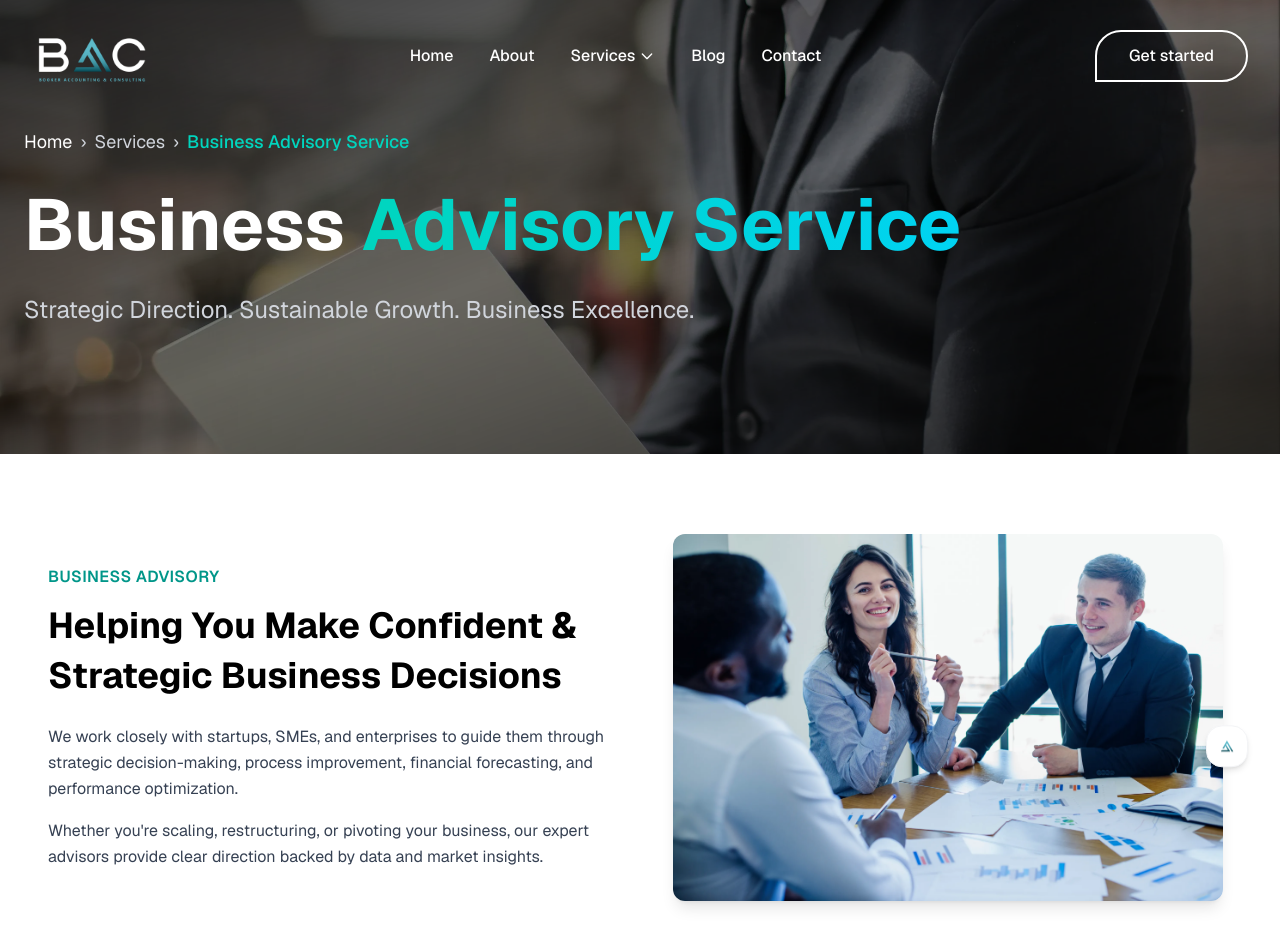
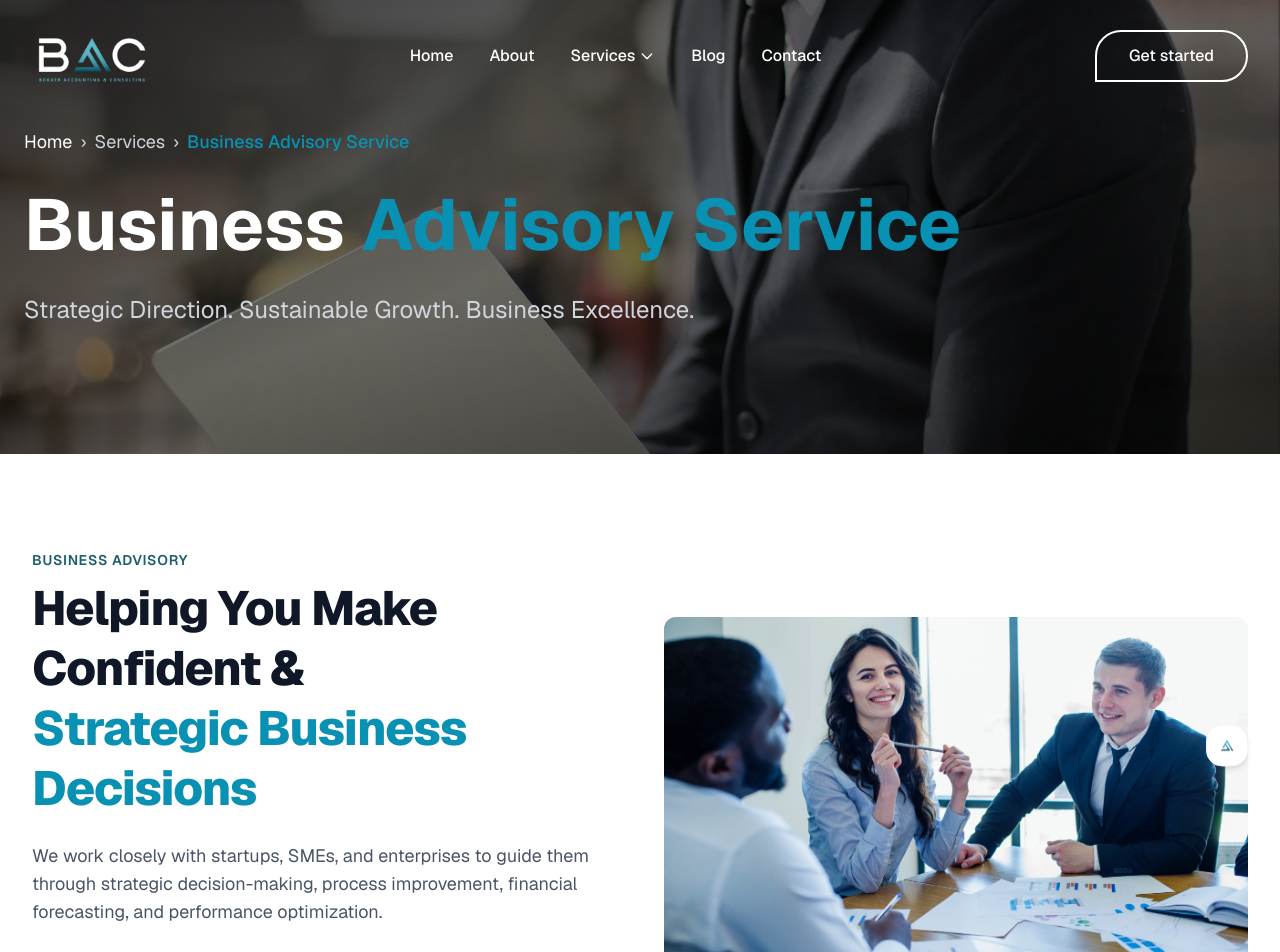
Before and after one commit to ajinas001/Booker_Accounting, a Next.js app: page /business-advisory in a window 1280 px wide. Shown: the top 952 px of the page. Built offline with nearby package versions, Linux system fonts and the light colour scheme.

Commit message:
update text color

```diff
--- a/src/app/about/page.jsx
+++ b/src/app/about/page.jsx
@@ -710,12 +710,12 @@ const AboutPageTimeline = () => {
             >
               <div className="text-sm md:text-lg flex text-gray-300 gap-x-2">
                 <Link href="/">
-                  <span className="text-white cursor-pointer hover:text-teal-400 transition-colors">
+                  <span className="text-white cursor-pointer hover:text-textsecondary transition-colors">
                     Home
                   </span>
                 </Link>
                 &nbsp;›&nbsp;
-                <span className="text-teal-400 font-medium">About</span>
+                <span className="text-textsecondary font-medium">About</span>
               </div>
             </motion.div>
 
@@ -726,7 +726,7 @@ const AboutPageTimeline = () => {
               className="text-5xl md:text-7xl font-bold leading-tight mb-6"
             >
               The{" "}
-              <span className="text-transparent bg-clip-text bg-gradient-to-r from-teal-400 to-cyan-400">
+              <span className="text-transparent bg-clip-text bg-textsecondary">
                 BAC Story
               </span>
             </motion.h1>
--- a/src/app/accounting-bookkeeping/page.jsx
+++ b/src/app/accounting-bookkeeping/page.jsx
@@ -157,14 +157,14 @@ export default function AccountingPage() {
             <div className="text-sm md:text-lg flex flex-wrap text-gray-300 gap-x-2">
               <Link
                 href="/"
-                className="text-white hover:text-teal-400 transition-colors"
+                className="text-white hover:text-textsecondary transition-colors"
               >
                 Home
               </Link>
               <span>›</span>
               <span>Services</span>
               <span>›</span>
-              <span className="text-teal-400 font-medium">
+              <span className="text-textsecondary font-medium">
                 Accounting & Bookkeeping
               </span>
             </div>
@@ -177,7 +177,7 @@ export default function AccountingPage() {
             className="text-5xl md:text-7xl font-bold leading-tight mb-6"
           >
             Accounting &{" "}
-            <span className="text-transparent bg-clip-text bg-gradient-to-r from-teal-400 to-cyan-400">
+            <span className="text-transparent bg-clip-text bg-textsecondary">
               Bookkeeping
             </span>
           </motion.h1>
@@ -229,7 +229,7 @@ export default function AccountingPage() {
           className="text-3xl md:text-5xl font-bold mb-12"
         >
           BAC Accounting &{" "}
-          <span className="text-transparent bg-clip-text bg-gradient-to-r from-teal-400 to-cyan-400">
+          <span className="text-transparent bg-clip-text bg-textsecondary">
             Compliance Offering
           </span>
         </motion.h2>
--- a/src/app/aml/page.jsx
+++ b/src/app/aml/page.jsx
@@ -103,14 +103,14 @@ export default function AntiMoneyLaunderingPage() {
             <div className="text-sm md:text-lg flex flex-wrap text-gray-300 gap-x-2">
               <Link
                 href="/"
-                className="text-white hover:text-teal-400 transition-colors"
+                className="text-white hover:text-textsecondary transition-colors"
               >
                 Home
               </Link>
               <span>›</span>
               <span>Services</span>
               <span>›</span>
-              <span className="text-teal-400 font-medium">
+              <span className="text-textsecondary font-medium">
                 Anti-Money Laundering
               </span>
             </div>
@@ -124,7 +124,7 @@ export default function AntiMoneyLaunderingPage() {
             className="text-5xl md:text-7xl font-bold leading-tight mb-6"
           >
             Anti-Money{" "}
-            <span className="text-transparent bg-clip-text bg-gradient-to-r from-teal-400 to-cyan-400">
+            <span className="text-transparent bg-clip-text bg-textsecondary">
               Laundering
             </span>
           </motion.h1>
@@ -194,11 +194,11 @@ export default function AntiMoneyLaunderingPage() {
       <section className="py-16 md:py-24 bg-white">
         <div className="max-w-7xl mx-auto px-4 sm:px-6 lg:px-8 flex flex-col lg:flex-row lg:space-x-12 items-center">
           <div className="lg:w-1/2 mb-12 lg:mb-0">
-            <p className="text-sm font-semibold uppercase tracking-wider text-teal-400 mb-2">
+            <p className="text-sm font-semibold uppercase tracking-wider text-secondary mb-2">
               UAE AML Compliance
             </p>
             <h2 className="text-4xl sm:text-5xl font-extrabold text-gray-900 mb-6 leading-tight">
-              Implementing Strong Controls Against Financial Crime
+              Implementing Strong Controls Against  <span className="text-textsecondary">Financial Crime</span>
             </h2>
             <p className="text-lg text-gray-600 mb-4">
               Our AML compliance solutions help businesses implement strong
--- a/src/app/business-advisory/page.jsx
+++ b/src/app/business-advisory/page.jsx
@@ -128,14 +128,14 @@ export default function BusinessAdvisoryPage() {
             <div className="text-sm md:text-lg flex flex-wrap text-gray-300 gap-x-2">
               <Link
                 href="/"
-                className="text-white hover:text-teal-400 transition-colors"
+                className="text-white hover:text-textsecondary transition-colors"
               >
                 Home
               </Link>
               <span>›</span>
               <span>Services</span>
               <span>›</span>
-              <span className="text-teal-400 font-medium">
+              <span className="text-textsecondary font-medium">
                 Business Advisory Service
               </span>
             </div>
@@ -149,7 +149,7 @@ export default function BusinessAdvisoryPage() {
             className="text-5xl md:text-7xl font-bold leading-tight mb-6"
           >
             Business{" "}
-            <span className="text-transparent bg-clip-text bg-gradient-to-r from-teal-400 to-cyan-400">
+            <span className="text-transparent bg-clip-text bg-textsecondary">
               Advisory Service
             </span>
           </motion.h1>
@@ -168,52 +168,50 @@ export default function BusinessAdvisoryPage() {
 
       {/* detail */}
 
-      <section className="max-w-7xl mx-auto px-6 md:px-12 py-20">
-        <div className="grid md:grid-cols-2 gap-12 items-center">
-          {/* Left Content */}
-          <motion.div
-            initial={{ opacity: 0, x: -50 }}
-            whileInView={{ opacity: 1, x: 0 }}
-            viewport={{ once: true }}
-            transition={{ duration: 0.8 }}
-          >
-            <span className="text-teal-600 font-semibold tracking-wide uppercase">
+      <section className="py-16 md:py-24 bg-white">
+        <div className="max-w-7xl mx-auto px-4 sm:px-6 lg:px-8">
+          <div className="flex flex-col lg:flex-row lg:space-x-12 items-center">
+            {/* LEFT CONTENT */}
+            <div className="lg:w-1/2 mb-12 lg:mb-0">
+              <p className="text-sm font-semibold uppercase tracking-wider text-secondary mb-2">
                 Business Advisory
+              </p>
+
+              <h2 className="text-4xl sm:text-5xl font-extrabold tracking-tight text-gray-900 leading-tight mb-6">
+                Helping You Make Confident &
+                <br />
+                <span className="text-textsecondary">
+                  Strategic Business Decisions
                 </span>
-            <h2 className="text-3xl md:text-4xl font-bold mt-3 leading-snug">
-              Helping You Make Confident & Strategic Business Decisions
               </h2>
 
-            <p className="mt-6 text-gray-700 leading-relaxed">
-              We work closely with startups, SMEs, and enterprises to guide them
-              through strategic decision-making, process improvement, financial
-              forecasting, and performance optimization.
+              <p className="text-lg text-gray-600 mb-6">
+                We work closely with startups, SMEs, and enterprises to guide
+                them through strategic decision-making, process improvement,
+                financial forecasting, and performance optimization.
               </p>
 
-            <p className="mt-4 text-gray-700 leading-relaxed">
-              Whether you're scaling, restructuring, or pivoting your business,
-              our expert advisors provide clear direction backed by data and
-              market insights.
+              <p className="text-lg text-gray-600 mb-10">
+                Whether you're scaling, restructuring, or pivoting your
+                business, our expert advisors provide clear direction backed by
+                data and market insights.
               </p>
-          </motion.div>
+            </div>
 
-          {/* Right Image */}
-          <motion.div
-            initial={{ opacity: 0, x: 50 }}
-            whileInView={{ opacity: 1, x: 0 }}
-            viewport={{ once: true }}
-            transition={{ duration: 0.8 }}
-            className="flex justify-center"
-          >
+            {/* RIGHT IMAGE */}
+            <div className="lg:w-1/2 relative">
+              <div className="w-full overflow-hidden rounded-xl">
                 <Image
+                  width={600}
+                  height={500}
                   src="/images/business-advisory.webp"
-              alt="Advisory Team"
-              width={550}
-              height={500}
-              className="rounded-xl shadow-lg object-cover transform-gpu"
-              style={{ WebkitTransform: "translateZ(0)" }}
+                  alt="Corporate tax advisory consultation"
+                  className="w-full h-full object-cover"
+                  priority
                 />
-          </motion.div>
+              </div>
+            </div>
+          </div>
         </div>
       </section>
 
@@ -282,8 +280,8 @@ export default function BusinessAdvisoryPage() {
 
       {/* ================= CONTACT & FOOTER ================= */}
       <ContactSection />
-      <ScrollToTop/>
-      <FloatingMenuButton/>
+      <ScrollToTop />
+      <FloatingMenuButton />
       <Footer />
     </>
   );
--- a/src/app/globals.css
+++ b/src/app/globals.css
@@ -18,6 +18,7 @@
   --font-mono: var(--font-geist-mono);
   --color-primary-black: #0d1a20;
   /* --color-primary: #f9f9f9; */
+  --color-textsecondary: #0891b2;
   --color-primary: #f5f5f0;
   --color-secondary: #1c5e6a;
 
```
Also changed, not shown: src/app/audit-assurance/page.jsx (+7 -7 lines), src/app/business-support/page.jsx (+43 -21 lines), src/app/taxation/page.jsx (+10 -10 lines), src/components/Navbar.jsx (+11 -11 lines). Lines whose indentation alone changed are shown as unchanged.
